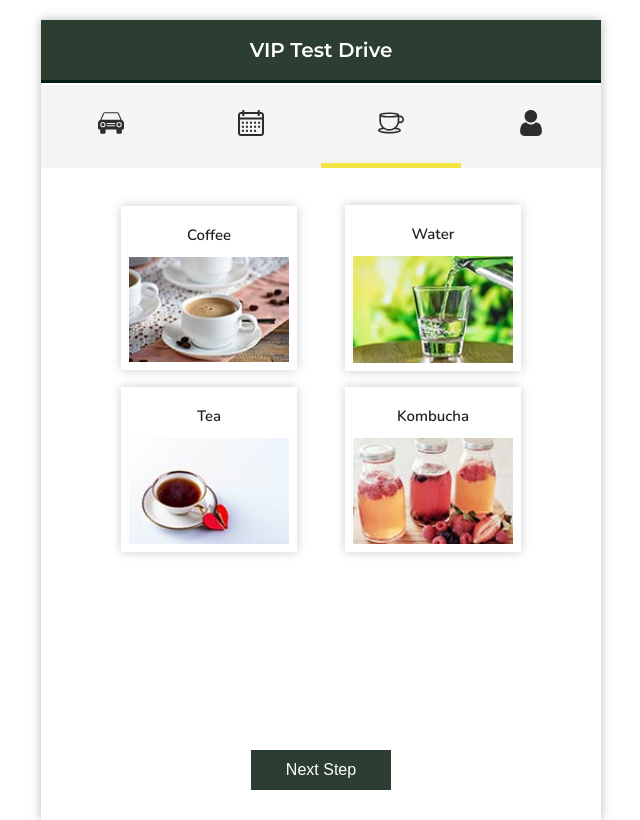
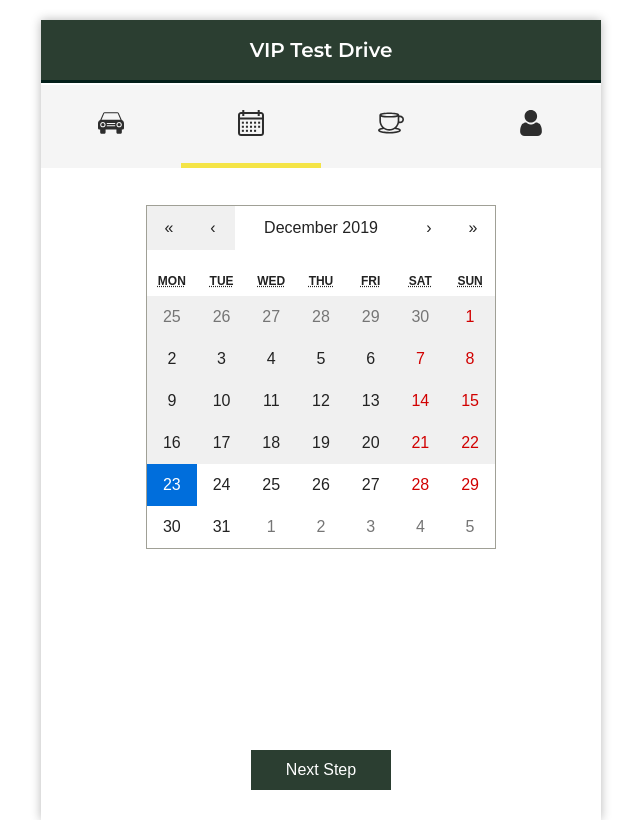
Before and after one commit to snowdamiz/dcmc-form-2, a React (Create React App) app: page / in a window 1280 px wide. Shown: the whole page, without its empty margins (319-959 px from the left). Built offline with nearby package versions, Linux system fonts and the light colour scheme.

Commit message:
calendar created

```diff
--- a/package.json
+++ b/package.json
@@ -8,6 +8,7 @@
     "@testing-library/user-event": "^7.1.2",
     "axios": "^0.19.0",
     "react": "^16.12.0",
+    "react-calendar": "^2.19.2",
     "react-dom": "^16.12.0",
     "react-scripts": "3.3.0",
     "styled-components": "^4.4.1"
--- a/src/App.js
+++ b/src/App.js
@@ -8,9 +8,9 @@ import Details from './components/details/details';
 import NextBtn from './components/nextbtn/nextbtn';
 
 function App() {
-  const [page, setPage] = useState(3);
+  const [page, setPage] = useState(2);
   const [productID, setProductID] = useState("");
-  const [date, setDate] = useState("");
+  const [date, setDate] = useState(new Date());
   const [time, setTime] = useState("");
   const [beverage, setBeverage] = useState("");
   const [name, setName] = useState("");
@@ -35,10 +35,10 @@ function App() {
       if (!regexEmail.test(email)) err.push(72);
 
       if (phone.length != 10) err.push(81);
-      if (!regexName.test(phone)) err.push(82);
+      if (!regexNumber.test(phone)) err.push(82);
 
       let newErrs = errors.concat(err);
-      setErrors(...errors, newErrs);
+      setErrors(newErrs);
     }
 
     validateName();
--- a/src/components/datetime/datetime.js
+++ b/src/components/datetime/datetime.js
@@ -1,19 +1,33 @@
 import React from 'react';
+import Calendar from 'react-calendar';
 import Header from '../header/header';
 import Nav from '../nav/nav';
 import NextBtn from '../nextbtn/nextbtn';
 
 import {
-    DatetimeWrap
+    DatetimeWrap,
+    DatetimeBox,
 } from './datetimeStyles';
 
 function Datetime (props) {
+    const handleDate = (date) => {
+        props.setDate(date);
+    }
+
     return (
         <DatetimeWrap>
             <Header />
             <Nav
                 page={props.page}
                 setPage={props.setPage} />
+
+            <DatetimeBox>
+                <Calendar
+                    onChange={handleDate}
+                    value={props.date}
+                    minDate={new Date()}
+                    activeStartDate={props.date} />
+            </DatetimeBox>
             <NextBtn
                 page={props.page}
                 setPage={props.setPage} />
--- a/src/components/datetime/datetimeStyles.js
+++ b/src/components/datetime/datetimeStyles.js
@@ -20,3 +20,20 @@ export const DatetimeWrap = styled.section`
         margin-top: 20px;
     }
 `;
+
+    export const DatetimeBox = styled.section`
+        display: flex;
+        flex-flow: column nowrap;
+        justify-content: center;
+        align-items: center;
+        width: 300px;
+        margin-top: 40px;
+
+        ${media.phone} {
+            width: 360px;
+        }
+
+        ${media.tablet} {
+            width: 500px;
+        }
+    `;
```
Also changed, not shown: 1 other file (tests, documents, lock files or other folders).
